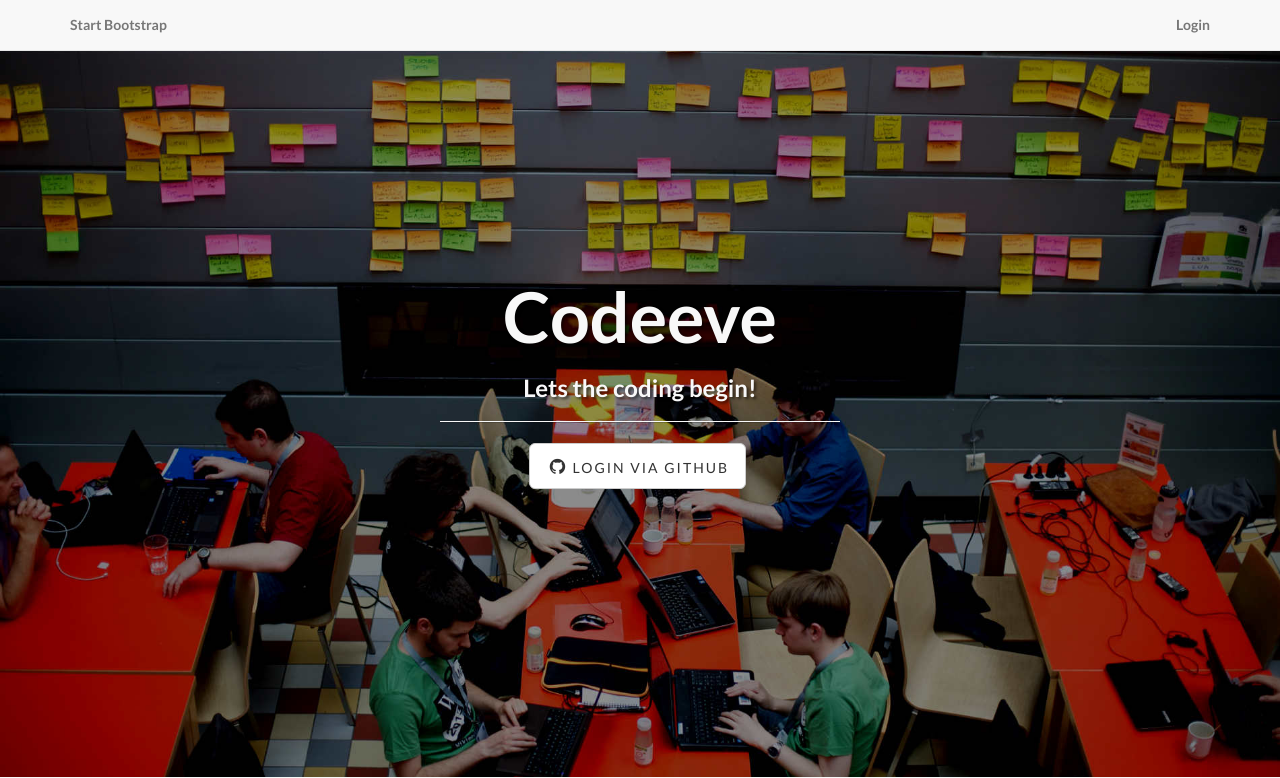
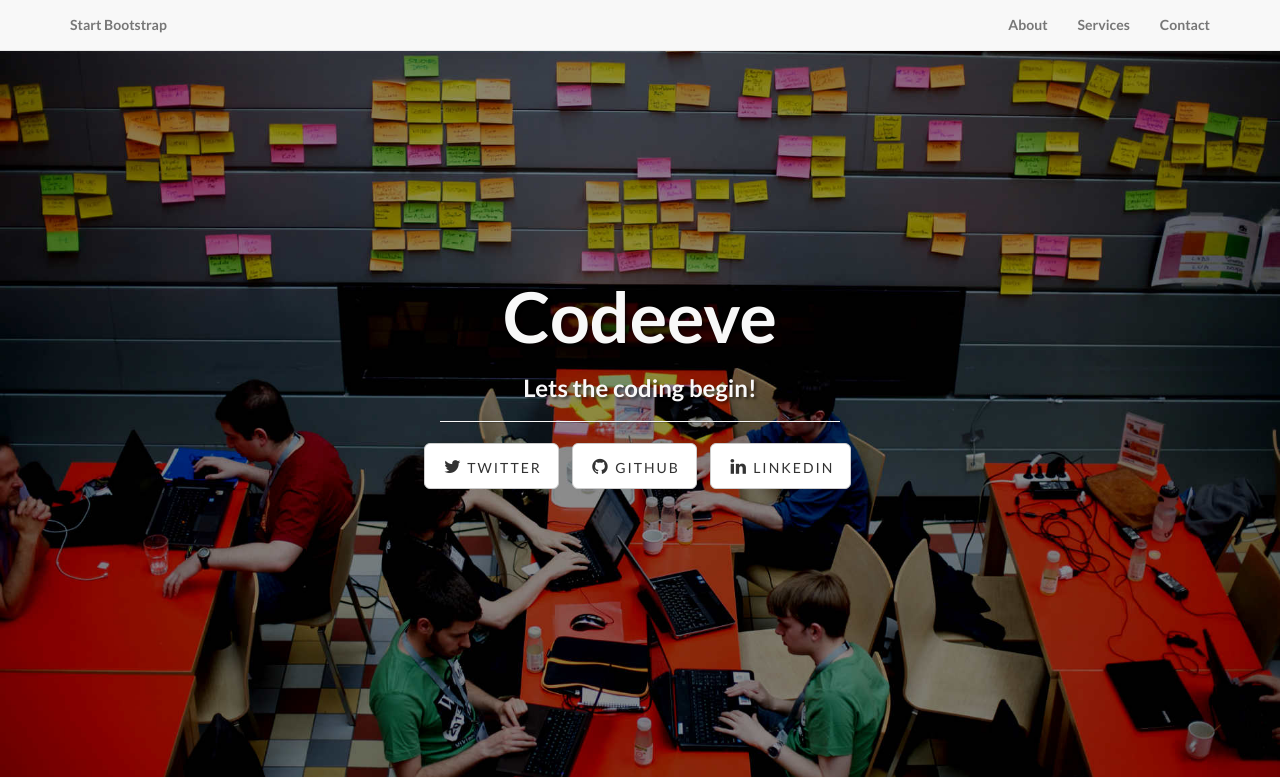
Before and after one commit to lluminita/codeeve, a Django app: page / in a window 1280 px wide. Shown: the top 778 px of the page. Run offline with Django 3.2, Linux system fonts and the light colour scheme; some libraries are stand-ins or nearby versions.

Commit message:
Revert "WIP login"

```diff
--- a/codeeve/templates/codeeve/index.html
+++ b/codeeve/templates/codeeve/index.html
@@ -1,6 +1,3 @@
-{% load socialaccount %}
-{% load account %}
-
 <!DOCTYPE html>
 <html lang="en">
 
@@ -51,18 +48,15 @@
             <!-- Collect the nav links, forms, and other content for toggling -->
             <div class="collapse navbar-collapse" id="bs-example-navbar-collapse-1">
                 <ul class="nav navbar-nav navbar-right">
-	            {% if user.is_authenticated %}
                     <li>
-                        <a href="#profile">{% user_display user %}</a>
+                        <a href="#about">About</a>
                     </li>
                     <li>
-                        <a href="{% url 'account_logout' %}">Logout</a>
+                        <a href="#services">Services</a>
                     </li>
-	            {% else %}
                     <li>
-                        <a href="{% provider_login_url "github" process="login" %}">Login</a>
+                        <a href="#contact">Contact</a>
                     </li>
-                {% endif %}
                 </ul>
             </div>
             <!-- /.navbar-collapse -->
@@ -84,7 +78,13 @@
                         <hr class="intro-divider">
                         <ul class="list-inline intro-social-buttons">
                             <li>
-                                <a href="{% provider_login_url "github" process="login" %}" class="btn btn-default btn-lg"><i class="fa fa-github fa-fw"></i> <span class="network-name">Login via Github</span></a>
+                                <a href="https://twitter.com/SBootstrap" class="btn btn-default btn-lg"><i class="fa fa-twitter fa-fw"></i> <span class="network-name">Twitter</span></a>
+                            </li>
+                            <li>
+                                <a href="https://github.com/IronSummitMedia/startbootstrap" class="btn btn-default btn-lg"><i class="fa fa-github fa-fw"></i> <span class="network-name">Github</span></a>
+                            </li>
+                            <li>
+                                <a href="#" class="btn btn-default btn-lg"><i class="fa fa-linkedin fa-fw"></i> <span class="network-name">Linkedin</span></a>
                             </li>
                         </ul>
                     </div>
--- a/codeeve/urls.py
+++ b/codeeve/urls.py
@@ -1,6 +1,6 @@
 from django.conf.urls import include, url
 from django.contrib import admin
-from django.views.generic.base import TemplateView, RedirectView
+from django.views.generic.base import TemplateView
 
 
 urlpatterns = [
@@ -9,9 +9,6 @@ urlpatterns = [
     # url(r'^blog/', include('blog.urls')),
 
     url(r'^admin/', include(admin.site.urls)),
-    url(r'^accounts/', include('allauth.urls')),
-    url(r'^$', TemplateView.as_view(template_name='codeeve/index.html'), name='home'),
-    url(r'^projects/', include('projects.urls')),
-    url(r'^accounts/profile/$', RedirectView.as_view(pattern_name='home')),
-    url(r'^accounts/profile/$', RedirectView.as_view(pattern_name='home')),
+    url(r'^$', TemplateView.as_view(template_name='codeeve/index.html')),
+    url(r'^projects/', include('projects.urls'))
 ]
--- a/projects/templates/projects/project_list.html
+++ b/projects/templates/projects/project_list.html
@@ -1,7 +1,6 @@
 {% extends "codeeve/index.html" %}
 
 {% block header %}
-
 {% endblock %}
 
 {% block content %}
--- a/requirements/requirements.txt
+++ b/requirements/requirements.txt
@@ -1,2 +1 @@
 django==1.8.4
-django-allauth
```
Also changed, not shown: codeeve/settings.py (+0 -14 lines).
